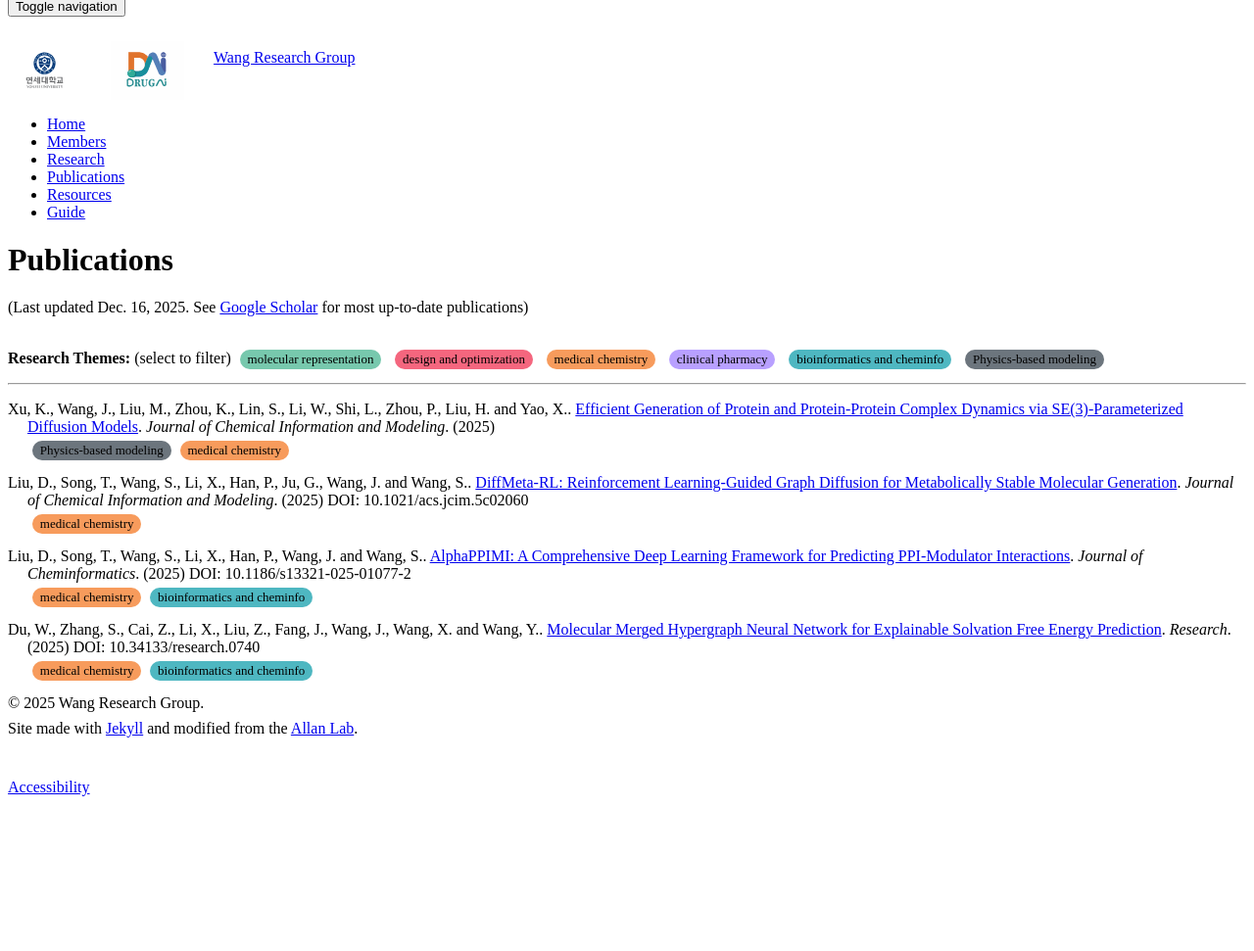
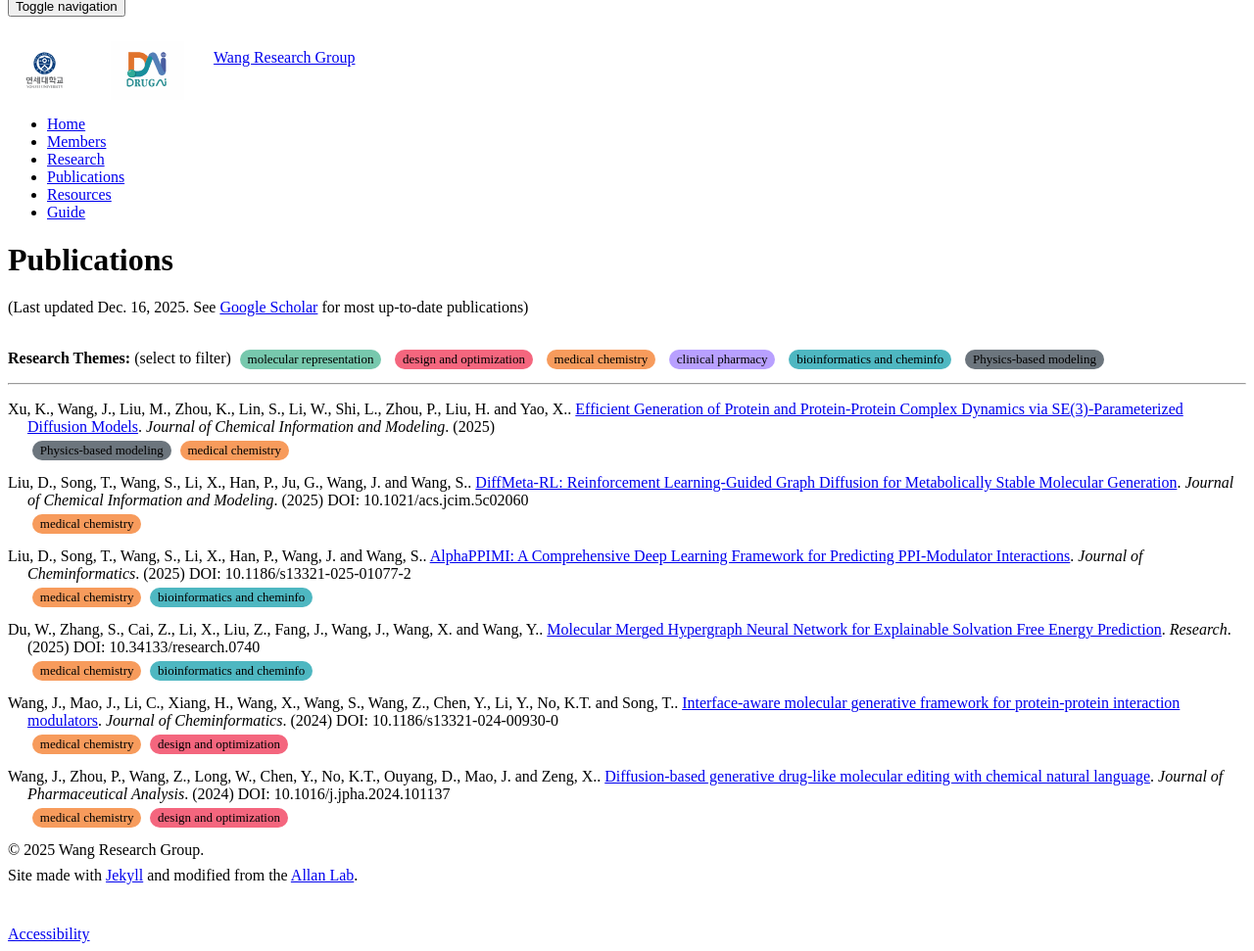
Before and after one commit to WangLab-DrugAI/wanggroup, a Jekyll site: the page built from _pages/publications.md, in a window 1280 px wide, cut to the strip 112-1083 px from the top of the page. Shown: the whole strip at 98% size. Built offline with Jekyll 4.4.1, drawn with Linux system fonts in a browser that asks for light colours; nearby versions of some CDN libraries; before the commit the page ends 933 px from its top, so only the background shows below that.

Commit message:
Update publications.yml

```diff
--- a/_data/publications.yml
+++ b/_data/publications.yml
@@ -68,3 +68,23 @@
   themes:
     - medical chemistry
     - bioinformatics and cheminfo
+
+- title: "Interface-aware molecular generative framework for protein-protein interaction modulators"
+  authors: Wang, J., Mao, J., Li, C., Xiang, H., Wang, X., Wang, S., Wang, Z., Chen, Y., Li, Y., No, K.T. and Song, T.
+  journal: Journal of Cheminformatics
+  year: 2024
+  url: https://doi.org/10.1186/s13321-024-00930-0
+  doi: 10.1186/s13321-024-00930-0
+  themes:
+    - medical chemistry
+    - design and optimization
+
+- title: "Diffusion-based generative drug-like molecular editing with chemical natural language"
+  authors: Wang, J., Zhou, P., Wang, Z., Long, W., Chen, Y., No, K.T., Ouyang, D., Mao, J. and Zeng, X.
+  journal: Journal of Pharmaceutical Analysis
+  year: 2024
+  url: https://doi.org/10.1016/j.jpha.2024.101137
+  doi: 10.1016/j.jpha.2024.101137
+  themes:
+    - medical chemistry
+    - design and optimization
```
